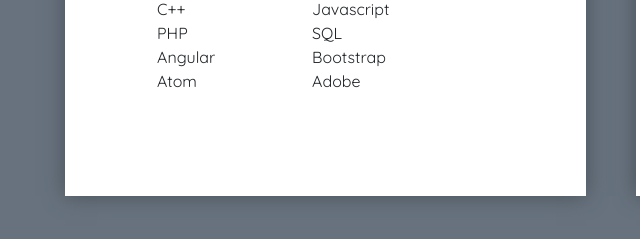
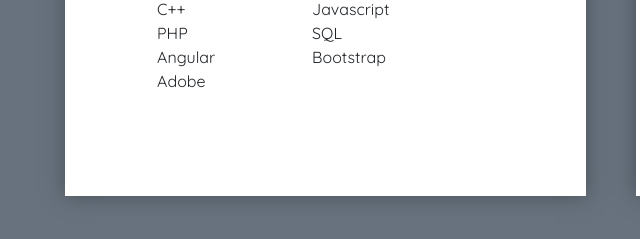
Before and after one commit to Tshego-S/Tshego-S.github.io, a plain HTML site: page index.html in a window 1280 px wide. Shown: the part 914-1153 px from the top of the page, 0-640 px from the left. Drawn offline with nearby package versions, Linux system fonts and the light colour scheme.

Commit message:
Update index.html

```diff
--- a/index.html
+++ b/index.html
@@ -48,7 +48,7 @@
 						<li>SQL</li>
 						<li>Angular</li>
 						<li>Bootstrap</li>
-						<li>Atom</li>
+
 						<li>Adobe</li>
 					</ul>
 				</div>
```
